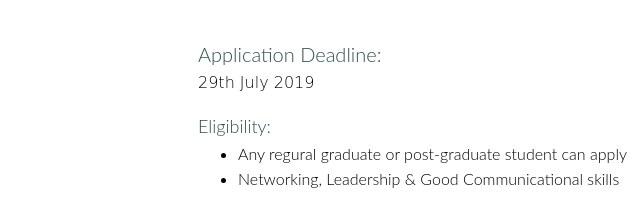
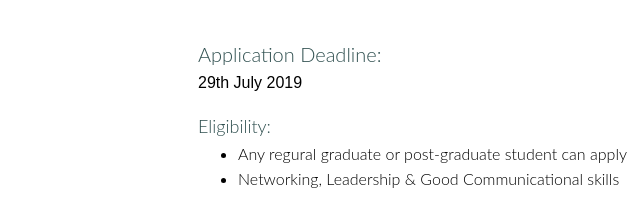
Before and after one commit to Chaitanyavsrk/knoowtech, a plain HTML site: page campus.html in a window 1280 px wide. Shown: the part 317-525 px from the top of the page, 0-640 px from the left. Drawn offline with nearby package versions, Linux system fonts and the light colour scheme; a script that the page names is missing.

Commit message:
Update campus.html

```diff
--- a/campus.html
+++ b/campus.html
@@ -39,14 +39,14 @@
     </div>
     <section>
     <div class="container" style="padding-left: 10% ; margin-top:5%">
-        <span style=" color:darkslategrey; font-size: 20px"> Application Deadline:</span> <p>29th July 2019</p>
+        <span style=" color:darkslategrey; font-size: 20px"> Application Deadline:</span> <p style="font-family: sans-serif">29th July 2019</p>
         <span style="color: darkslategrey; font-size: 18px">Eligibility:</span>
         <ul>
             <li>
                 Any regural graduate or post-graduate student can apply
             </li>
             <li>
-                Networking, Leadership & Good Communicational skills
+               Networking, Leadership & Good Communicational skills
             </li>
         </ul>
         <span style="color: darkslategrey; font-size: 18px">  Roles & Responsibilities</span>
```
